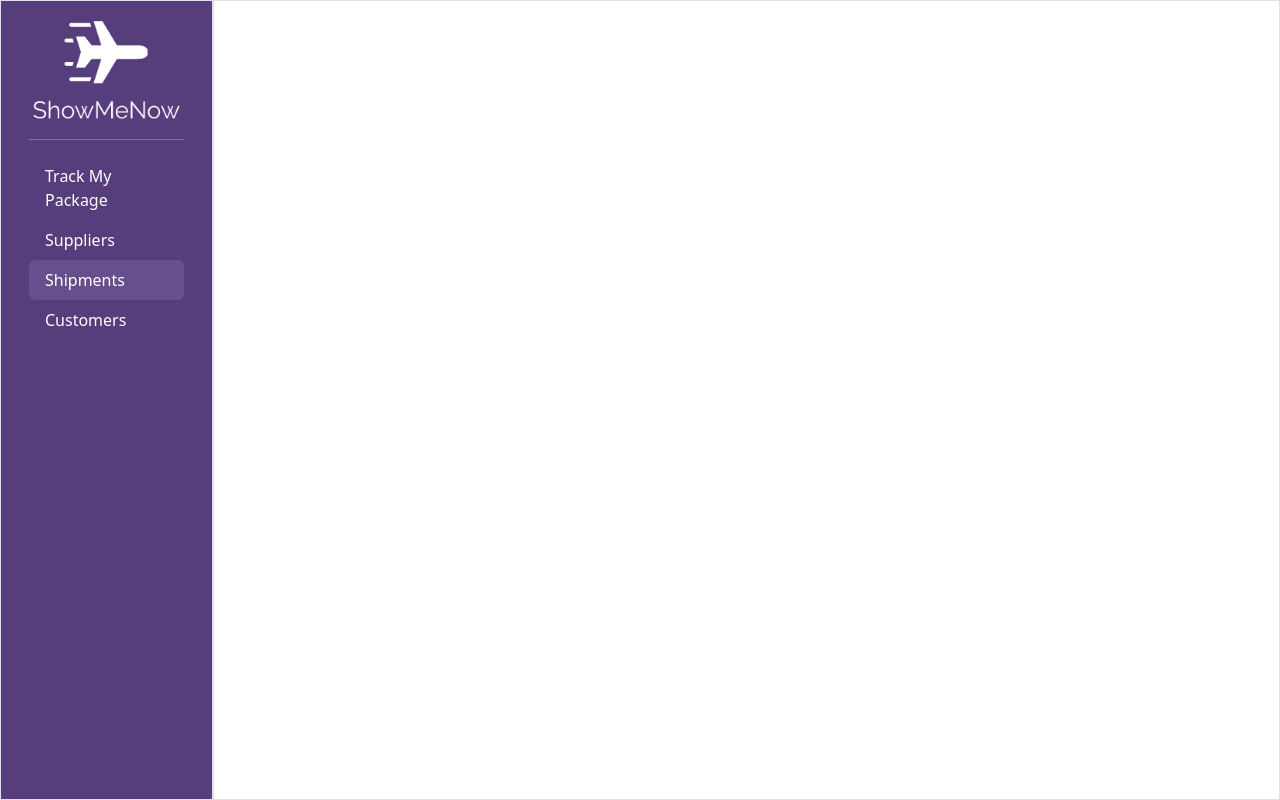
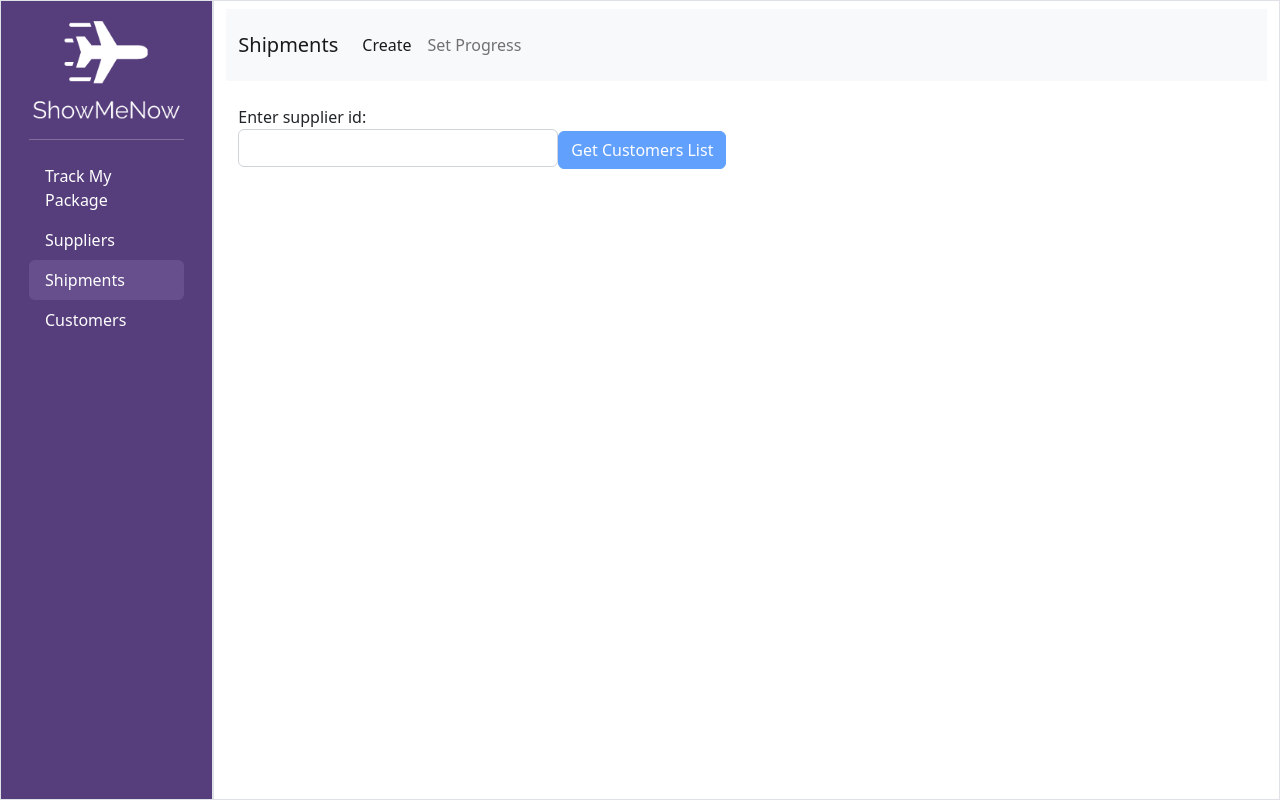
Before and after one commit to fabltd/apigee-show-me-now, an Angular app: page /shipments in a window 1280 px wide. Built offline with nearby package versions, Linux system fonts and the light colour scheme; no server answers.

Commit message:
Added create shipment

```diff
--- a/src/app/api.service.ts
+++ b/src/app/api.service.ts
@@ -30,6 +30,9 @@ export class ApiService {
       .pipe(map(result=>result.result));
   }
 
+  addShipment(shipment: any): Observable<any> {
+    return this.httpClient.post<any>(`${environment.url}shipments`, shipment);
+  }
 
 // suppliers
 
--- /dev/null
+++ b/src/app/shipments/add-shipment/add-shipment.component.html
@@ -0,0 +1,36 @@
+<form #addShipmentForm="ngForm" name="trackingForm" (ngSubmit)="submit()" novalidate class="form-inline">
+    <div class="form-group">
+        <label>Enter supplier id:
+            <input class="form-control" type="text" required name="id" #supplierId="ngModel"
+                [(ngModel)]="id" />
+        </label>
+        <button class="btn btn-primary" type="button" (click)="getCustomers()" [disabled]="!supplierId.valid">Get Customers List</button>
+    </div>
+
+    <div *ngIf="!(supplierId.valid || supplierId.pristine)">
+        <div *ngIf="supplierId.errors && supplierId.errors['required']" class="alert alert-danger">
+            Must provide supplier id
+        </div>
+    </div>
+    <p>
+        {{supplier.Info.Name}}
+    </p>
+     <div *ngIf="supplier.Customers.length>0">
+        <label>Select Customer:
+            <select #customers required  [(ngModel)]="customerEmail" name="email" >
+                <option *ngFor="let customer of supplier.Customers" [value]="customer">
+                    {{customer}}
+                </option>
+            </select>
+        </label>
+        <br>
+        <br>
+        <button class="btn btn-primary" type="submit" [disabled]="!addShipmentForm.form.valid">Add Shipment</button>
+     </div>
+
+
+</form>
+
+<div *ngIf="errorMessage" class="alert alert-danger">
+    Sorry, there's been an error communicating with the server: {{errorMessage}}
+</div>
--- /dev/null
+++ b/src/app/shipments/add-shipment/add-shipment.component.ts
@@ -0,0 +1,81 @@
+import { ShipmentService } from './../shipment.service';
+import { ShipmentsComponent } from './../shipments.component';
+import { Component } from '@angular/core';
+import { CommonModule } from '@angular/common';
+import { FormsModule } from '@angular/forms';
+import { SupplierService } from 'src/app/suppliers/supplier.service';
+import { catchError, of } from 'rxjs';
+import { Router } from '@angular/router';
+
+@Component({
+  selector: 'app-add-shipment',
+  standalone: true,
+  imports: [CommonModule, FormsModule],
+  templateUrl: './add-shipment.component.html',
+  styleUrls: ['./add-shipment.component.css']
+})
+export class AddShipmentComponent {
+
+  // this needs two fields: one for the supplier,
+  // and another that should be a user dropdown
+  // that appears once supplier is selected.
+
+  // Then button to allow submission of new shipment
+  // which will be timestamped to now
+
+  customerEmail = '';
+  id = '';
+  supplier: any = {
+    Info: { Name: '' },
+    Customers: []
+  };
+  errorMessage = '';
+
+  constructor(protected supplierServices: SupplierService,
+    private shipmentService: ShipmentService,
+    private router: Router) { }
+
+
+  getCustomers() {
+    this.errorMessage = '';
+    this.supplierServices.getSupplier(this.id)
+      .pipe(catchError(err => {
+        this.showError(err);
+        return of([]);
+      }))
+      .subscribe(supplier => {
+        this.supplier = supplier;
+        if (!this.supplier?.Info?.Name) {
+          this.errorMessage = "supplier does not exist";
+        }
+      });
+  }
+
+
+  submit() {
+    const ship = {
+      Customer: this.customerEmail,
+      Supplier: this.id
+    }
+    this.shipmentService.addShipment(ship)
+    .pipe(catchError(err => {
+      this.showError(err);
+      return of({});
+    })).subscribe(msg => {
+      console.log(msg);
+      this.router.navigate(['shipments', 'edit', this.supplier.id]);
+    })
+  }
+
+  showError(error: any): void {
+    this.errorMessage = error.message ? error.message :
+      error.status ? `${error.status} - ${error.statusText}` :
+        'Server error';
+  }
+
+
+  trackCustomer(i: number): number {
+    return i;
+  }
+
+}
--- /dev/null
+++ b/src/app/shipments/edit-shipment/edit-shipment.component.html
@@ -0,0 +1 @@
+<p>edit-shipment works!</p>
--- a/src/app/shipments/shipment.service.ts
+++ b/src/app/shipments/shipment.service.ts
@@ -1,9 +1,16 @@
 import { Injectable } from '@angular/core';
+import { Observable } from 'rxjs';
+import { ApiService } from '../api.service';
 
 @Injectable({
   providedIn: 'root'
 })
 export class ShipmentService {
 
-  constructor() { }
+  constructor(private api: ApiService) { }
+
+  addShipment(shipment:any): Observable<any> {
+    return this.api.addShipment(shipment);
+   }
+
 }
--- a/src/app/shipments/shipments.component.html
+++ b/src/app/shipments/shipments.component.html
@@ -1,3 +1,24 @@
-<p *ngFor="let shipment of shipments$ | async; trackBy:trackShipment">
-    {{shipment.id}}<br>
-</p>
+<div class="container">
+    <div class="row">
+        <nav class="navbar navbar-expand-lg navbar-light bg-light">
+            <div class="container-fluid">
+              <span class="navbar-brand">Shipments</span>
+              <button class="navbar-toggler" type="button" data-bs-toggle="collapse" data-bs-target="#navbarNavAltMarkup" aria-controls="navbarNavAltMarkup" aria-expanded="false" aria-label="Toggle navigation">
+                <span class="navbar-toggler-icon"></span>
+              </button>
+              <div class="collapse navbar-collapse" id="navbarNavAltMarkup">
+                <div class="navbar-nav">
+                    <a routerLink="/shipments" class="nav-link"  routerLinkActive="active">Create</a>
+                     <a [routerLink]="['modify']" class="nav-link"  routerLinkActive="active">Set Progress</a>
+                 </div>
+              </div>
+            </div>
+          </nav>
+        <br>
+        <br>
+        <br>
+    </div>
+    <section class="row">
+        <router-outlet></router-outlet>
+    </section>
+</div>
--- a/src/app/shipments/shipments.component.ts
+++ b/src/app/shipments/shipments.component.ts
@@ -2,11 +2,12 @@ import { Component, OnInit } from '@angular/core';
 import { CommonModule } from '@angular/common';
 import { ApiService } from '../api.service';
 import { Observable } from 'rxjs';
+import { RouterLink, RouterLinkActive, RouterOutlet } from '@angular/router';
 
 @Component({
   selector: 'app-shipments',
   standalone: true,
-  imports: [CommonModule],
+  imports: [CommonModule, RouterOutlet, RouterLink, RouterLinkActive],
   templateUrl: './shipments.component.html',
   styleUrls: ['./shipments.component.css']
 })
```
Also changed, not shown: src/app/shipments/edit-shipment/edit-shipment.component.ts (added, +13 -0 lines), src/main.ts (+13 -1 lines), src/app/shipments/add-shipment/add-shipment.component.css (added), src/app/shipments/edit-shipment/edit-shipment.component.css (added), 2 other files (tests, documents, lock files or other folders).
